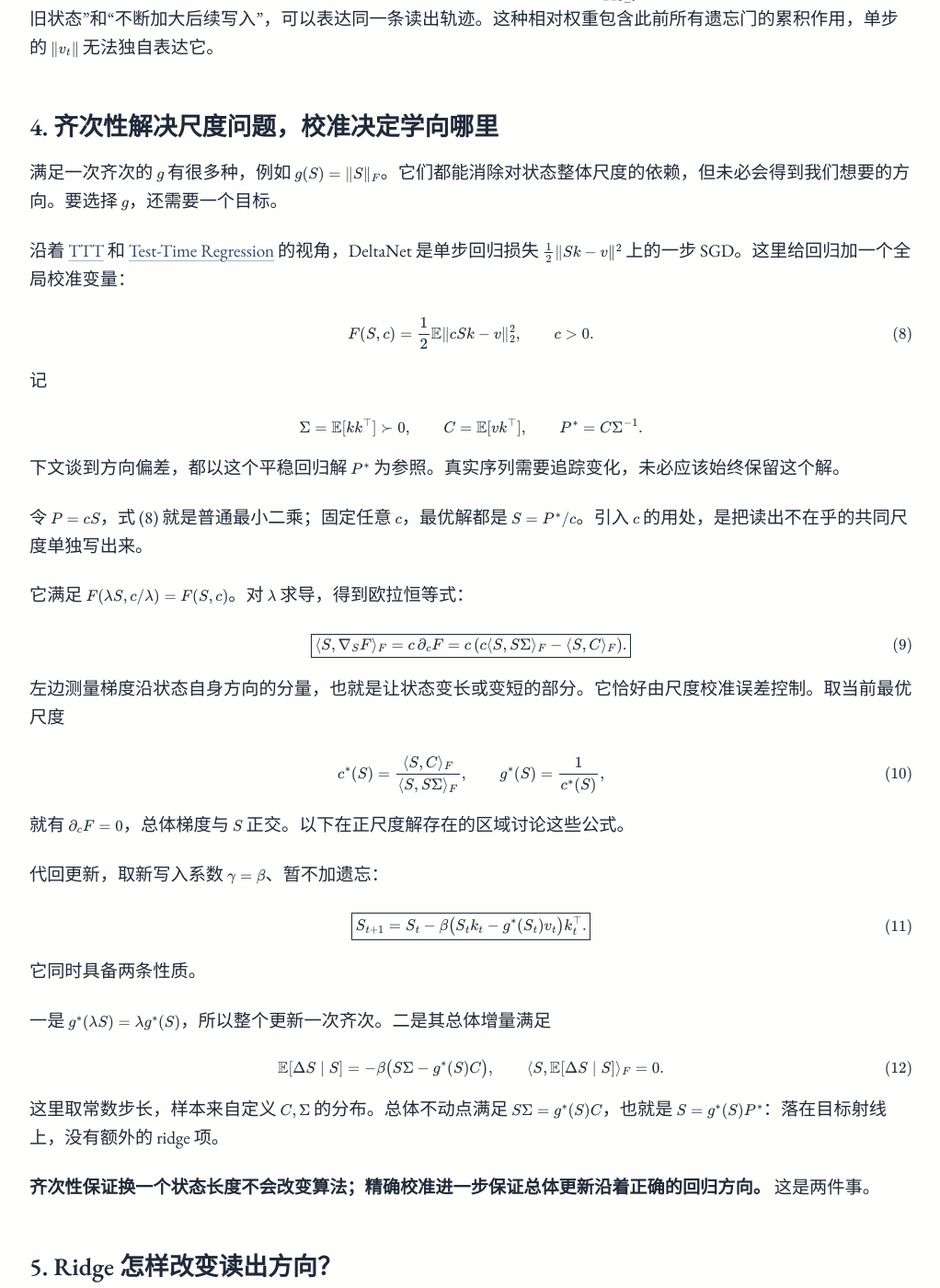
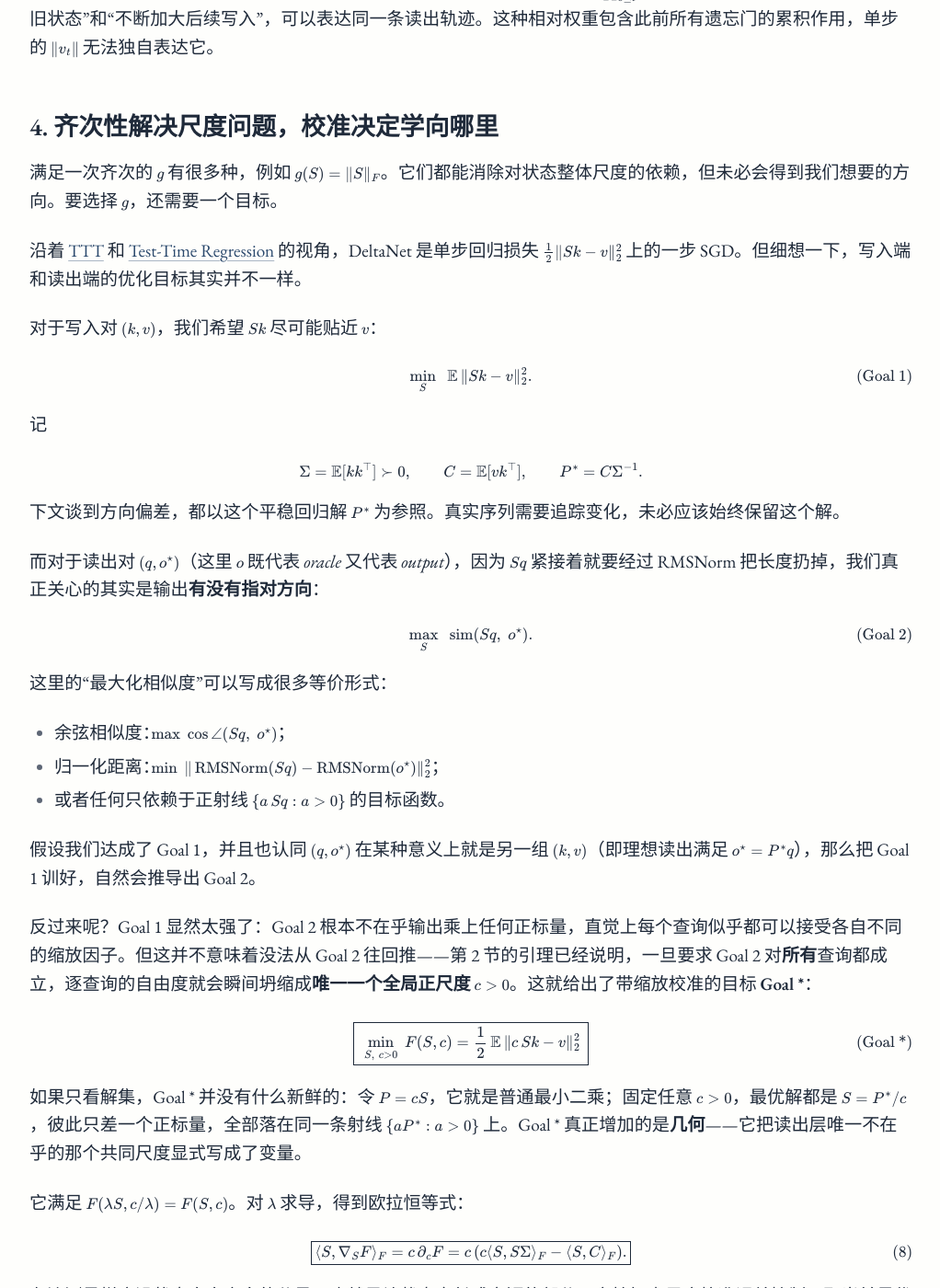
Before and after one commit to yuhanchi/yuhanchi.github.io, a Jekyll site: the page built from _zh/optimizer-inside-linear-attention.md, in a window 1280 px wide and 1400 px high, scrolled down 3356 px. Shown: the whole window at 92% size, without its empty margins (128-1150 px from the left). Built offline with Jekyll 4.4.1, drawn with Linux system fonts in a browser that asks for light colours; some web fonts are replaced; some of the changed text lies outside the part shown.

Commit message:
Restore Goal 1 / Goal 2 -> Goal * derivation of F(S,c) in Chinese post

```diff
--- a/_zh/optimizer-inside-linear-attention.md
+++ b/_zh/optimizer-inside-linear-attention.md
@@ -150,11 +150,12 @@ $$
 
 满足一次齐次的 $$g$$ 有很多种，例如 $$g(S)=\|S\|_F$$。它们都能消除对状态整体尺度的依赖，但未必会得到我们想要的方向。要选择 $$g$$，还需要一个目标。
 
-沿着 [TTT](https://arxiv.org/abs/2407.04620) 和 [Test-Time Regression](https://arxiv.org/abs/2501.12352) 的视角，DeltaNet 是单步回归损失 $$\frac12\|Sk-v\|^2$$ 上的一步 SGD。这里给回归加一个全局校准变量：
+沿着 [TTT](https://arxiv.org/abs/2407.04620) 和 [Test-Time Regression](https://arxiv.org/abs/2501.12352) 的视角，DeltaNet 是单步回归损失 $$\frac12\|Sk-v\|_2^2$$ 上的一步 SGD。但细想一下，写入端和读出端的优化目标其实并不一样。
+
+对于写入对 $$(k, v)$$，我们希望 $$S k$$ 尽可能贴近 $$v$$：
 
 $$
-F(S,c)=\frac12\mathbb E\|cSk-v\|_2^2,\qquad c>0.
-\tag{8}
+\min_S \;\; \mathbb{E}\,\|S k - v\|_2^2. \tag{Goal 1}
 $$
 
 记
@@ -167,7 +168,27 @@ $$
 
 下文谈到方向偏差，都以这个平稳回归解 $$P^*$$ 为参照。真实序列需要追踪变化，未必应该始终保留这个解。
 
-令 $$P=cS$$，式 (8) 就是普通最小二乘；固定任意 $$c$$，最优解都是 $$S=P^*/c$$。引入 $$c$$ 的用处，是把读出不在乎的共同尺度单独写出来。
+而对于读出对 $$(q, o^\star)$$（这里 $$o$$ 既代表 *oracle* 又代表 *output*），因为 $$S q$$ 紧接着就要经过 RMSNorm 把长度扔掉，我们真正关心的其实是输出**有没有指对方向**：
+
+$$
+\max_S \;\; \mathrm{sim}(S q,\; o^\star). \tag{Goal 2}
+$$
+
+这里的“最大化相似度”可以写成很多等价形式：
+
+- 余弦相似度：$$\max\; \cos\angle(S q,\; o^\star)$$；
+- 归一化距离：$$\min\; \|\operatorname{RMSNorm}(S q) - \operatorname{RMSNorm}(o^\star)\|_2^2$$；
+- 或者任何只依赖于正射线 $$\{a\, S q : a > 0\}$$ 的目标函数。
+
+假设我们达成了 Goal 1，并且也认同 $$(q, o^\star)$$ 在某种意义上就是另一组 $$(k, v)$$（即理想读出满足 $$o^\star = P^* q$$），那么把 Goal 1 训好，自然会推导出 Goal 2。
+
+反过来呢？Goal 1 显然太强了：Goal 2 根本不在乎输出乘上任何正标量，直觉上每个查询似乎都可以接受各自不同的缩放因子。但这并不意味着没法从 Goal 2 往回推——第 2 节的引理已经说明，一旦要求 Goal 2 对**所有**查询都成立，逐查询的自由度就会瞬间坍缩成**唯一一个全局正尺度** $$c > 0$$。这就给出了带缩放校准的目标 **Goal \***：
+
+$$
+\boxed{\ \min_{S,\; c > 0}\; F(S, c) = \frac{1}{2}\,\mathbb{E}\,\|c\, S k - v\|_2^2\ } \tag{Goal *}
+$$
+
+如果只看解集，Goal \* 并没有什么新鲜的：令 $$P = c S$$，它就是普通最小二乘；固定任意 $$c > 0$$，最优解都是 $$S = P^* / c$$，彼此只差一个正标量，全部落在同一条射线 $$\{a P^* : a > 0\}$$ 上。Goal \* 真正增加的是**几何**——它把读出层唯一不在乎的那个共同尺度显式写成了变量。
 
 它满足 $$F(\lambda S,c/\lambda)=F(S,c)$$。对 $$\lambda$$ 求导，得到欧拉恒等式：
 
@@ -177,7 +198,7 @@ $$
 =c\,\partial_cF
 =c\left(c\langle S,S\Sigma\rangle_F-\langle S,C\rangle_F\right).
 }
-\tag{9}
+\tag{8}
 $$
 
 左边测量梯度沿状态自身方向的分量，也就是让状态变长或变短的部分。它恰好由尺度校准误差控制。取当前最优尺度
@@ -186,7 +207,7 @@ $$
 c^*(S)=\frac{\langle S,C\rangle_F}{\langle S,S\Sigma\rangle_F},
 \qquad
  g^*(S)=\frac1{c^*(S)},
-\tag{10}
+\tag{9}
 $$
 
 就有 $$\partial_cF=0$$，总体梯度与 $$S$$ 正交。以下在正尺度解存在的区域讨论这些公式。
@@ -197,7 +218,7 @@ $$
 \boxed{
 S_{t+1}=S_t-\beta\big(S_tk_t-g^*(S_t)v_t\big)k_t^\top.
 }
-\tag{11}
+\tag{10}
 $$
 
 它同时具备两条性质。
@@ -209,7 +230,7 @@ $$
 =-\beta\big(S\Sigma-g^*(S)C\big),
 \qquad
 \langle S,\mathbb E[\Delta S\mid S]\rangle_F=0.
-\tag{12}
+\tag{11}
 $$
 
 这里取常数步长，样本来自定义 $$C,\Sigma$$ 的分布。总体不动点满足 $$S\Sigma=g^*(S)C$$，也就是 $$S=g^*(S)P^*$$：落在目标射线上，没有额外的 ridge 项。
@@ -339,18 +360,18 @@ U_{t+1}=N_F\left[
 U_t(I-\beta_tk_tk_t^\top)
 +\frac{\beta_t\|v_t\|_2}{\alpha_t r_t}\widehat v_tk_t^\top
 \right],
-\tag{18}
+\tag{17}
 $$
 
 其中 $$N_F(X)=X/\|X\|_F$$。因此 $$\beta_t\|v_t\|_2/(\alpha_t r_t)$$ 控制新写入相对于旧状态有多强。遗忘门既改变旧内容的权重，又通过状态长度影响后续更新。
 
-齐次更新则不同。令 $$g(rU)=rg(U)$$，暂取 $$\alpha=1$$，式 (11) 变成
+齐次更新则不同。令 $$g(rU)=rg(U)$$，暂取 $$\alpha=1$$，式 (10) 变成
 
 $$
 U^+=N_F(U-\beta H),
 \qquad
 H=(Uk-g(U)v)k^\top.
-\tag{19}
+\tag{18}
 $$
 
 半径 $$r$$ 消失了。将 $$H$$ 分成径向与切向两部分，$$H=\xi U+H^\perp$$，其中 $$\xi=\langle U,H\rangle_F$$，则状态方向的转角为
@@ -359,18 +380,18 @@ $$
 \theta=\operatorname{atan2}\left(
 \beta\|H^\perp\|_F,\,1-\beta\xi
 \right).
-\tag{20}
+\tag{19}
 $$
 
 $$\beta$$ 是一个不依赖状态整体尺度的方向更新系数；转多少还取决于残差与对齐关系。精确总体校准使期望径向分量为零，但不要求每一步都纯切向。
 
-从目标函数看，消去 $$c$$ 后的 $$G(S)=F(S,c^*(S))$$ 满足 $$G(\lambda S)=G(S)$$。不过，固定欧氏步长的梯度下降还不够：$$\nabla G(\lambda S)=\lambda^{-1}\nabla G(S)$$。式 (11) 实际对应
+从目标函数看，消去 $$c$$ 后的 $$G(S)=F(S,c^*(S))$$ 满足 $$G(\lambda S)=G(S)$$。不过，固定欧氏步长的梯度下降还不够：$$\nabla G(\lambda S)=\lambda^{-1}\nabla G(S)$$。式 (10) 实际对应
 
 $$
 \nabla G(S)=(c^*)^2(S\Sigma-g^*C),
 \qquad
 S^+=S-\frac{\beta}{(c^*)^2}\nabla G(S).
-\tag{21}
+\tag{20}
 $$
 
 是这个步长预条件，让更新也具有了需要的一次齐次性。
@@ -389,12 +410,12 @@ $$
 P^+=a\big[P-\beta ek^\top\big],
 \qquad
 a=\exp(-\eta z^\top e).
-\tag{22}
+\tag{21}
 $$
 
 这正是表格左下角：$$a$$ 同时缩放保留的旧状态和新写入。预测沿自身方向偏大时缩小，偏小时放大。它调整整张状态与后续写入之间的尺度关系。
 
-**消去 $$c$$。** 取式 (10) 的 $$c^*(S)$$，使用式 (11) 的齐次校准更新。总体更新不再拟合无关的状态长度，也不额外引入 ridge。用平滑统计量估计 $$g^*$$，例如 $$\operatorname{EMA}(\|Sk\|^2)/\operatorname{EMA}((Sk)^\top v)$$，则得到介于在线学习与总体最优响应之间的方案。
+**消去 $$c$$。** 取式 (9) 的 $$c^*(S)$$，使用式 (10) 的齐次校准更新。总体更新不再拟合无关的状态长度，也不额外引入 ridge。用平滑统计量估计 $$g^*$$，例如 $$\operatorname{EMA}(\|Sk\|^2)/\operatorname{EMA}((Sk)^\top v)$$，则得到介于在线学习与总体最优响应之间的方案。
 
 这三种方案处理的是校准。是否额外衰减旧状态，是可以另行决定的事。
 
```
Also changed, not shown: other parts of _zh/optimizer-inside-linear-attention.md (+6 -6 lines).
